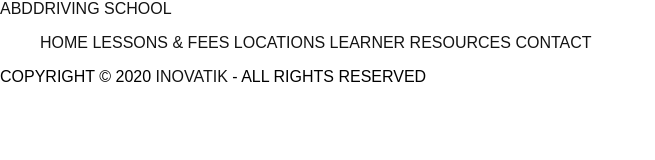
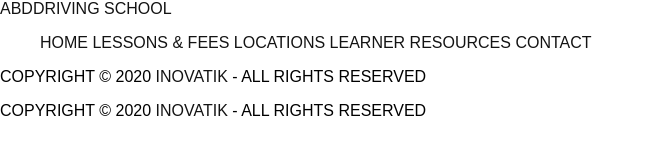
Before and after one commit to i-frah/code_challenge10, a plain HTML site: page index.html in a window 1280 px wide. Shown: the whole page, without its empty margins (0-655 px from the left). Drawn offline with Linux system fonts and the light colour scheme.

Commit message:
Update index.html

```diff
--- a/index.html
+++ b/index.html
@@ -54,6 +54,7 @@
           <div class="row">
               <div class="col-lg-12">
                   <p class="p-small">Copyright © 2020 <a href="https://inovatik.com">Inovatik</a> - All rights reserved</p>
+                                    <p class="p-small">Copyright © 2020 <a href="https://inovatik.com">Inovatik</a> - All rights reserved</p>
               </div>
           </div>
       </div>
```
